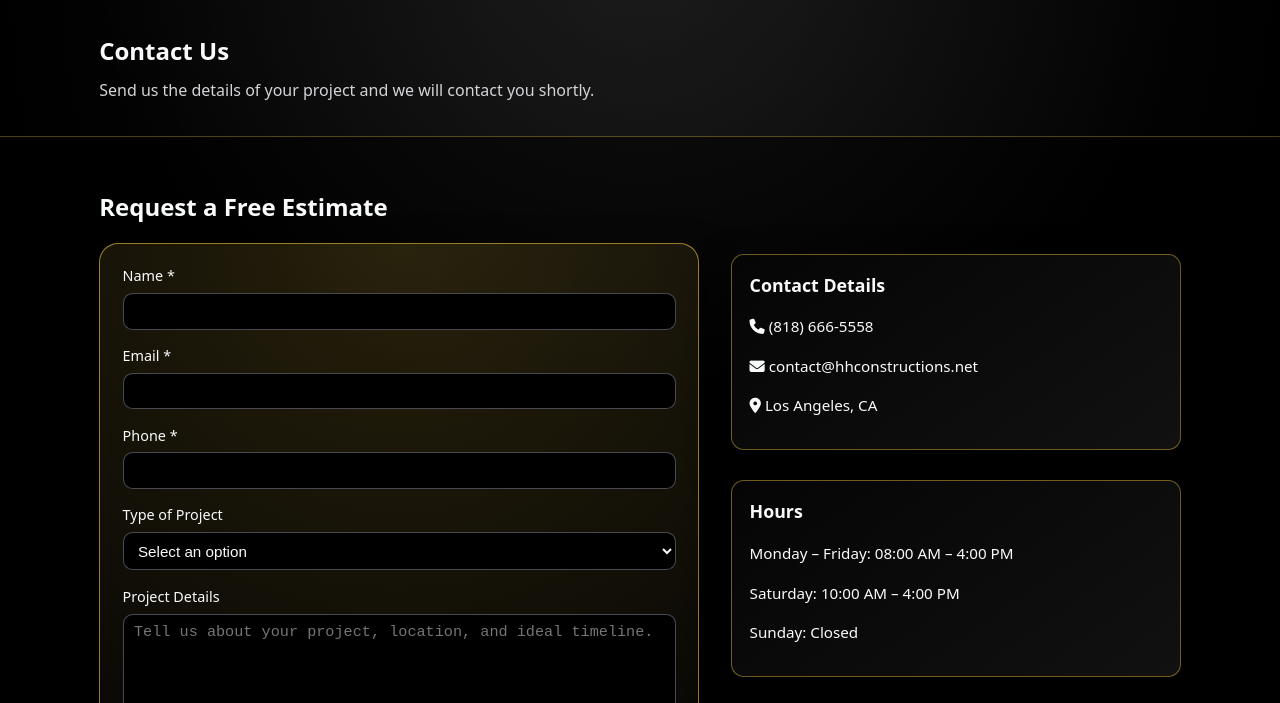
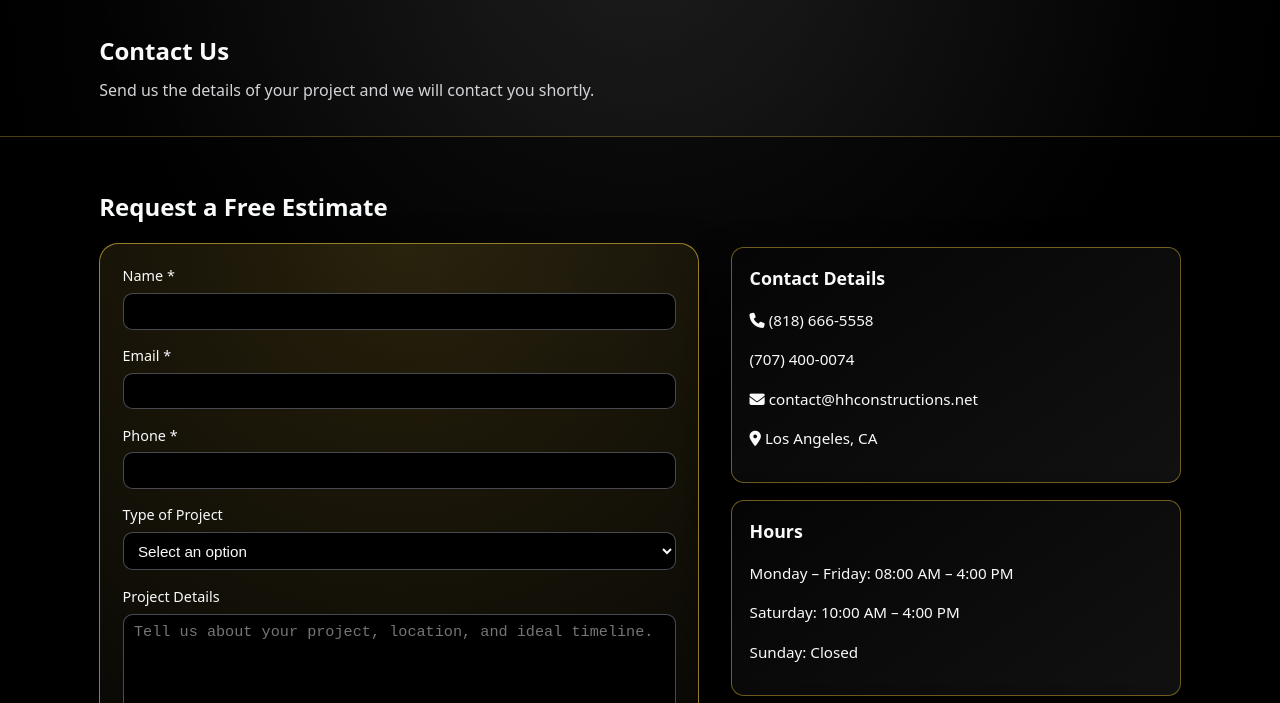
Before and after one commit to ars7harttt/hhconstgroup, a plain HTML site: page contuctUs.html in a window 1280 px wide. Shown: the part 97-800 px from the top of the page. Drawn offline with Linux system fonts and the light colour scheme.

Commit message:
add number
Updated contact information and fixed formatting issues.

```diff
--- a/contuctUs.html
+++ b/contuctUs.html
@@ -144,6 +144,7 @@
         <div class="info-box">
           <h3>Contact Details</h3>
           <p><i class="fa-solid fa-phone"></i> (818) 666-5558</p>
+          <p>     (707) 400-0074</p>
           <p><i class="fa-solid fa-envelope"></i> contact@hhconstructions.net</p>
           <p><i class="fa-solid fa-location-dot"></i> Los Angeles, CA</p>
         </div>
```
